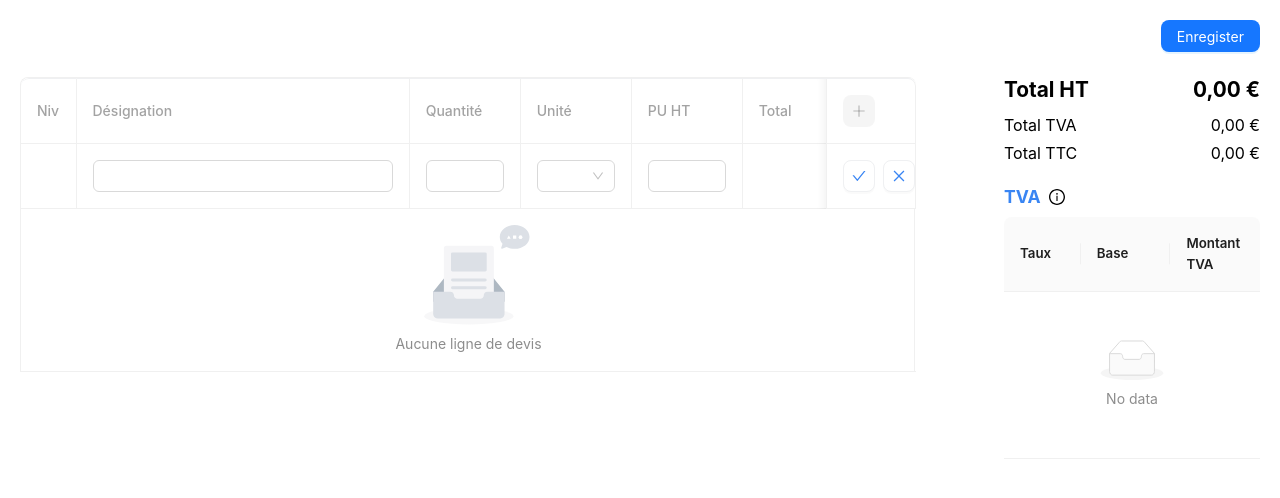
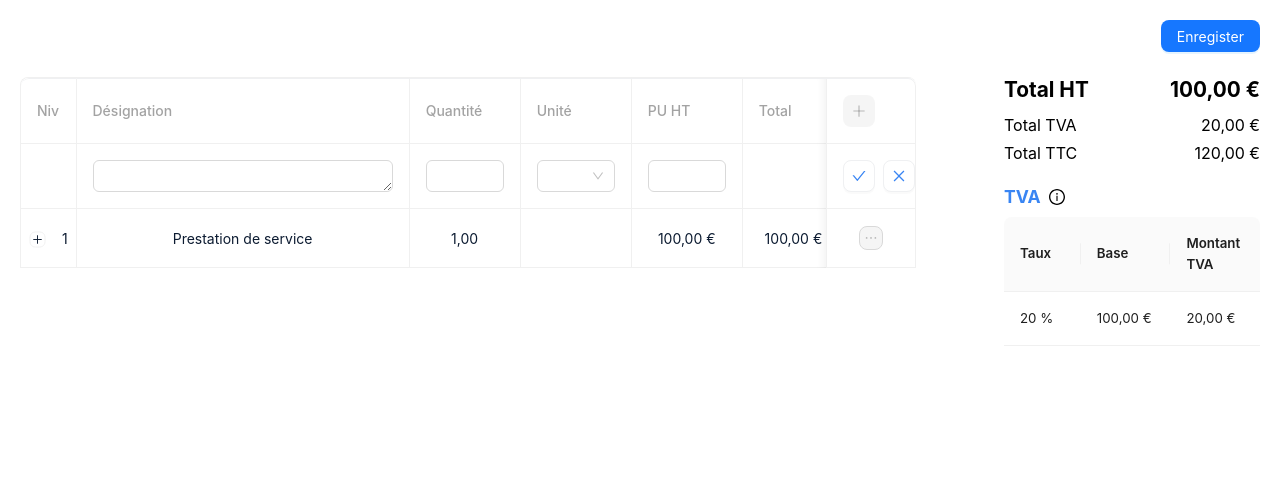
Before and after one commit to jimmyagulla/dnd-kit-sandbox, a React (Create React App) app: page / in a window 1280 px wide. Shown: the top 498 px of the page. Built offline with nearby package versions, Linux system fonts and the light colour scheme; the HTML template or start-up script is replaced by a standard one.

Commit message:
update display (textarea, conditional render unit/tva

```diff
--- /dev/null
+++ b/src/components/antd/TextArea.tsx
@@ -0,0 +1,8 @@
+import { Input } from 'antd';
+
+const { TextArea } = Input;
+const AntdTextArea = TextArea;
+
+AntdTextArea.displayName = 'AntdTextArea';
+
+export default AntdTextArea;
--- a/src/components/antd/index.ts
+++ b/src/components/antd/index.ts
@@ -14,3 +14,4 @@ export { default as AntdInput } from './Input';
 export { default as AntdSelect } from './Select';
 export { default as AntdSelectOption } from './SelectOption';
 export { default as AntdTooltip } from './Tooltip';
+export { default as AntdTextArea } from './TextArea';
--- a/src/components/editable-cell/EditableCell.tsx
+++ b/src/components/editable-cell/EditableCell.tsx
@@ -99,7 +99,7 @@ const EditableCell: FC<EditableCellProps> = ({
   }, [cancel, isEditing, record, save]);
 
   const handleClickOnCell = () =>
-    edit(record, (editable ? dataIndex : 'designation') as keyof Item);
+    edit(record as any, (editable ? dataIndex : 'designation') as keyof Item);
 
   const handleDropdownClick: MenuProps['onClick'] = ({ key }) => {
     switch (Number(key)) {
--- a/src/components/quotesTable/QuotesTable.columns.tsx
+++ b/src/components/quotesTable/QuotesTable.columns.tsx
@@ -6,6 +6,7 @@ import { currencyFormat } from '../../lib';
 import {
   AntdFormItem,
   AntdInput,
+  AntdTextArea,
   AntdSelect,
   AntdSelectOption,
   TableColumnProps,
@@ -22,14 +23,26 @@ const renderNumber = (value: Key, showCurrency = true): ReactNode => {
   );
 };
 
-const tvaRender = (tva: Key, vats: Vat[]): ReactNode => {
-  console.log('tva: ', tva, 'vats: ', vats);
+const tvaRender = (record: Quote, vats: Vat[]): ReactNode => {
+  if (!record?.tva || record.children?.length) {
+    return null;
+  }
 
-  if (!tva) return null;
-
-  const vat = vats.find((x) => String(x.id) === String(tva));
+  const vat = vats.find((x) => String(x.id) === String(record?.tva));
 
   return vat ? <div>{`[${vat.code}] ${vat.tva}%`}</div> : null;
+};
+
+const designationRender = (quotation: string): ReactNode => {
+  return <div style={{ whiteSpace: 'pre-line' }}>{quotation}</div>;
+};
+
+const unitRender = (record: Quote): ReactNode => {
+  if (!record.unit || record.children?.length) {
+    return null;
+  }
+
+  return <div>{record.unit}</div>;
 };
 
 export const quotesTableColumns = (
@@ -48,13 +61,18 @@ export const quotesTableColumns = (
       key: 'designation',
       title: 'Désignation',
       width: 300,
+      render: designationRender,
       editingRender: (quote): ReactNode => {
         return (
           <AntdFormItem
             initialValue={quote?.designation}
             name={[quote?.level || '', 'designation']}
           >
-            <AntdInput />
+            <AntdTextArea
+              defaultValue={quote?.designation || ''}
+              onChange={(e): void => form.setFieldValue([quote?.level || '', 'designation'], e.target.value)}
+              rows={1}
+            />
           </AntdFormItem>
         );
       },
@@ -106,6 +124,7 @@ export const quotesTableColumns = (
           </AntdFormItem>
         );
       },
+      render: (_, record) => unitRender(record),
     },
     {
       dataIndex: 'htUnitPrice',
@@ -160,7 +179,7 @@ export const quotesTableColumns = (
           </AntdFormItem>
         );
       },
-      render: (tva: Key): ReactNode => tvaRender(tva, vats),
+      render: (_, record): ReactNode => tvaRender(record, vats),
     },
   ];
 };
--- a/src/components/quotesTable/QuotesTable.tsx
+++ b/src/components/quotesTable/QuotesTable.tsx
@@ -7,7 +7,7 @@ import {
   Quote,
   QuoteEditingForm,
 } from '../../types';
-import { AntdUseForm, PrimaryButton, QuotesPricingTable, Table } from '..';
+import { AntdDeleteOutlinedIcon, AntdEditOutlinedIcon, AntdSpace, AntdUseForm, CustomActionButtons, PrimaryButton, QuotesPricingTable, Table } from '..';
 import {
   getQuoteTotal,
   quotesTableColumns,
@@ -20,7 +20,30 @@ const QuotesTable: FC<QuotesTableProps> = ({
   getAutocompleteUrl,
   updateQuotationUrl,
 }) => {
-  const [dataSource, setDataSource] = useState<Quote[]>([]);
+  const [dataSource, setDataSource] = useState<Quote[]>([
+    {
+      id: '1',
+      designation: 'Prestation de service',
+      level: '1',
+      htUnitPrice: 100,
+      quantity: 1,
+      total: 100,
+      unit: 'u',
+      tva: '0',
+      children: [
+        {
+          id: '2',
+          designation: 'Prestation de service',
+          level: '1.1',
+          htUnitPrice: 100,
+          quantity: 1,
+          total: 100,
+          unit: 'u',
+          tva: '0',
+        },
+      ],
+    },
+  ]);
   const [form] = AntdUseForm<Record<Key, QuoteEditingForm>>();
   const [units, setUnits] = useState<Nullable<string[]>>(null);
   const [vats, setVats] = useState<Nullable<Vat[]>>(null);
@@ -95,6 +118,23 @@ const QuotesTable: FC<QuotesTableProps> = ({
     initVats();
   }, [getAutocompleteUrl]);
 
+  const quotesTableActionButtons = (): CustomActionButtons => {
+    return {
+      editButton: (
+        <AntdSpace>
+          <AntdEditOutlinedIcon />
+          <span>Modifier</span>
+        </AntdSpace>
+      ),
+      deleteButton: (
+        <AntdSpace>
+          <AntdDeleteOutlinedIcon style={{ color: 'red' }} />
+          <span>Supprimer</span>
+        </AntdSpace>
+      )
+    }
+  }
+
   return (
     <div className="twp-quote-table">
       <div className="quote-table-save-button-wrapper">
@@ -106,6 +146,7 @@ const QuotesTable: FC<QuotesTableProps> = ({
             bordered
             columns={quotesTableColumns(form, units, vats)}
             customForm={form}
+            customActionButtons={quotesTableActionButtons()}
             dataSource={dataSource}
             emptyProps={{
               description: 'Aucune ligne de devis',
@@ -115,6 +156,7 @@ const QuotesTable: FC<QuotesTableProps> = ({
             isAdding
             onAdd={onAdd}
             onEdit={onEdit}
+            onDelete={onDelete}
             pagination={false}
             rowClassName={(): string => {
               return `line-depth-1`;
--- a/src/components/table/Table.tsx
+++ b/src/components/table/Table.tsx
@@ -11,7 +11,7 @@ import {
 } from 'react';
 
 import { Entity } from '../../types';
-import { putElementsFirst } from '../../utils/ArrayUtils';
+import { putElementsFirst } from '../../utils';
 import {
   ActionButtonsProps,
   Actions,
@@ -61,6 +61,7 @@ function Table<T extends Entity, EditingForm = void>({
   editingRecordId,
   customForm,
   interactive,
+  customActionButtons,
   ...antdTableProps
 }: TableProps<T, EditingForm>): ReactElement {
   const [displayCount, setDisplayCount] = useState(limit);
@@ -153,7 +154,7 @@ function Table<T extends Entity, EditingForm = void>({
 
       if (onEdit) {
         actionButtonsFromProps.push({
-          children: 'Éditer',
+          children: customActionButtons?.editButton || 'Éditer',
           disabled: isRowEditable ? !isRowEditable(record) : false,
           onClick: (): void => {
             setIsCurrentAdding(false);
@@ -166,7 +167,7 @@ function Table<T extends Entity, EditingForm = void>({
 
       if (onDelete) {
         actionButtonsFromProps.push({
-          children: 'Supprimer',
+          children: customActionButtons?.deleteButton || 'Supprimer',
           disabled: isRowDeletable ? !isRowDeletable(record) : false,
           onClick: (): void => {
             onDelete(record);
@@ -289,11 +290,15 @@ function Table<T extends Entity, EditingForm = void>({
       const record = dataSource?.find((data: any) => data.id === editingEntityId);
 
       (async (): Promise<void> => {
+        const isPressingCtrl = event.ctrlKey || event.metaKey || event.shiftKey;
+
         switch (event.key) {
           case 'Escape':
             cancelEdit();
             break;
           case 'Enter':
+            if (isPressingCtrl) return;
+
             setEditingEntityId(undefined);
             setIsCurrentAdding(false);
 
--- a/src/components/table/Table.types.tsx
+++ b/src/components/table/Table.types.tsx
@@ -11,6 +11,7 @@ import {
   AntdTableProps,
 } from '..';
 import { EditableCellProps } from '.';
+import { ReactNode } from 'react';
 
 export type EntityActionsProps<T> = Omit<ActionsProps, 'actionButtonsProps'> & {
   actionButtonsProps?: Nullable<(record: T) => ActionButtonsProps>;
@@ -48,6 +49,16 @@ export type TableColumnWithRequiredKeyProps<
   children?: Nullable<TableColumnWithRequiredKeyWithoutChildrenProps<T>[]>;
 };
 
+export type CustomActionButtons = {
+  editButton?: ReactNode;
+  deleteButton?: ReactNode;
+}
+
+export const CustomActionButtonsPropTypes = {
+  editButton: PropTypes.node,
+  deleteButton: PropTypes.node,
+};
+
 export type TableProps<T extends Entity, EditingForm = void> = Omit<
   AntdTableProps<T>,
   'columns'
@@ -56,6 +67,7 @@ export type TableProps<T extends Entity, EditingForm = void> = Omit<
   cloningRowsId?: T['id'][];
   columns?: TableColumnProps<T, EditingForm>[];
   customForm?: FormInstance<Record<string | number, EditingForm>>;
+  customActionButtons?: Nullable<CustomActionButtons>;
   editingRecordId?: Nullable<Entity['id']>;
   emptyProps?: Nullable<Partial<AntdEmptyProps>>;
   hasFooter?: Nullable<boolean>;
@@ -81,6 +93,7 @@ export const TablePublicPropTypes = {
   cloningRowsId: PropTypes.arrayOf(PropTypesKey.isRequired),
   columns: PropTypes.arrayOf(PropTypes.exact(TableColumnPropTypes).isRequired),
   customForm: PropTypes.any,
+  customActionButtons: CustomActionButtonsPropTypes,
   editingRecordId: PropTypesKey,
   emptyProps: PropTypes.object,
   hasFooter: PropTypes.bool,
--- a/src/mocks/quotes.ts
+++ b/src/mocks/quotes.ts
@@ -8,6 +8,7 @@ export const getQuotes = (quotesNumber: number = 5, depth: number = 2): Quote[]
 
     if (currentDepth === 0) {
       return {
+        id: 0,
         level,
         children: [],
         designation: faker.lorem.words({ min: 1, max: 5 }),
@@ -23,6 +24,7 @@ export const getQuotes = (quotesNumber: number = 5, depth: number = 2): Quote[]
     const children = Array.from({ length: childrenNumber }, (_, index) => generateQuote(`${level}`, currentLevel++, currentDepth - 1));
 
     return {
+      id: 0,
       level,
       children,
       designation: faker.lorem.words({ min: 1, max: 5 }),
```
